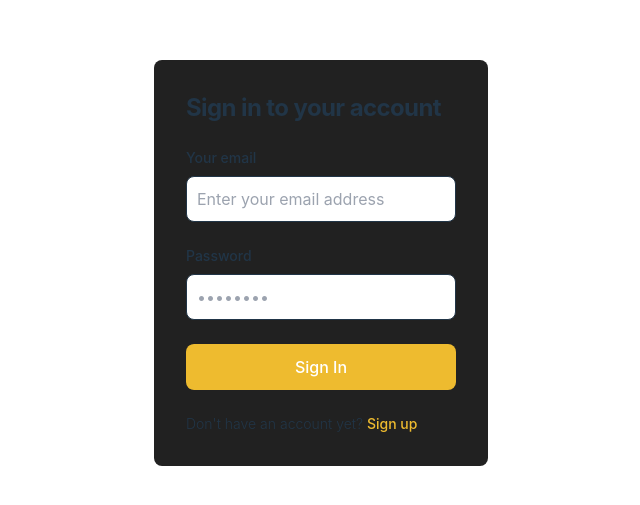
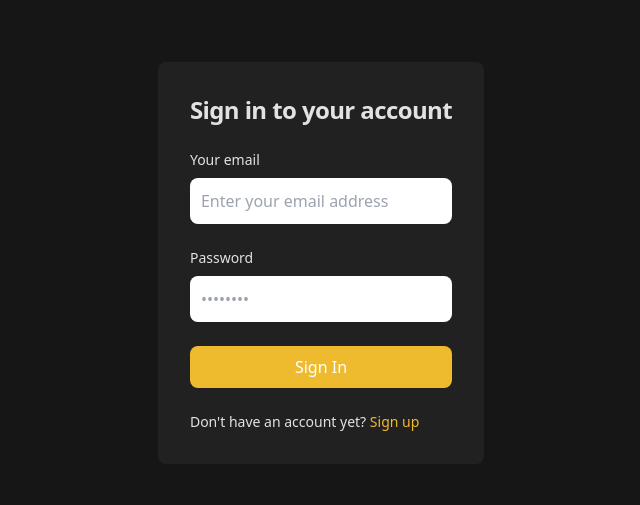
Before and after one commit to pedro-vieiraf/store-backend, a React (Vite) app in the folder store-frontend/: page / in a window 1280 px wide. Shown: the part 137-642 px from the top of the page, without its empty margins (319-959 px from the left). Built offline with nearby package versions, Linux system fonts and the light colour scheme.

Commit message:
🧹 style: refactor login/register

```diff
--- a/store-frontend/src/components/Header.tsx
+++ b/store-frontend/src/components/Header.tsx
@@ -9,7 +9,7 @@ function Header() {
                         <li>
                             <Link
                                 to="/products"
-                                className="text-saffron-200 hover:text-saffron-500 transition duration-300"
+                                className="text-saffron-200 hover:text-white hover:bg-saffron-500 px-3 py-1 rounded transition duration-300"
                             >
                                 Store
                             </Link>
@@ -17,7 +17,7 @@ function Header() {
                         <li>
                             <Link
                                 to="/cart"
-                                className="text-saffron-200 hover:text-saffron-500 transition duration-300"
+                                className="text-saffron-200 hover:text-white hover:bg-saffron-500 px-3 py-1 rounded transition duration-300"
                             >
                                 Shopping Cart
                             </Link>
@@ -25,7 +25,7 @@ function Header() {
                         <li>
                             <Link
                                 to="/profile"
-                                className="text-saffron-200 hover:text-saffron-500 transition duration-300"
+                                className="text-saffron-200 hover:text-white hover:bg-saffron-500 px-3 py-1 rounded transition duration-300"
                             >
                                 Profile
                             </Link>
--- a/store-frontend/src/index.css
+++ b/store-frontend/src/index.css
@@ -2,11 +2,13 @@
 @tailwind components;
 @tailwind utilities;
 
+html, body, #root {
+  height: 100%;
+  margin: 0;
+  padding: 0;
+}
+
 :root {
-  font-family: Inter, system-ui, Avenir, Helvetica, Arial, sans-serif;
-  line-height: 1.5;
-  font-weight: 400;
-
   color-scheme: light dark;
   color: rgba(255, 255, 255, 0.87);
   background-color: #161616;
@@ -17,56 +19,14 @@
   -moz-osx-font-smoothing: grayscale;
 }
 
-a {
-  font-weight: 500;
-  color: #646cff;
-  text-decoration: inherit;
-}
-a:hover {
-  color: #535bf2;
-}
-
 body {
-  margin: 0;
   display: flex;
   place-items: center;
   min-width: 320px;
   min-height: 100vh;
 }
 
-h1 {
-  font-size: 3.2em;
-  line-height: 1.1;
+button {
+  border: 1px solid transparent;
+  font-family: inherit;
 }
-
-button {
-  border-radius: 8px;
-  border: 1px solid transparent;
-  padding: 0.6em 1.2em;
-  font-size: 1em;
-  font-weight: 500;
-  font-family: inherit;
-  background-color: #1a1a1a;
-  cursor: pointer;
-  transition: border-color 0.25s;
-}
-button:hover {
-  border-color: #646cff;
-}
-button:focus,
-button:focus-visible {
-  outline: 4px auto -webkit-focus-ring-color;
-}
-
-@media (prefers-color-scheme: light) {
-  :root {
-    color: #213547;
-    background-color: #ffffff;
-  }
-  a:hover {
-    color: #747bff;
-  }
-  button {
-    background-color: #f9f9f9;
-  }
-}
--- a/store-frontend/src/pages/Login.tsx
+++ b/store-frontend/src/pages/Login.tsx
@@ -43,12 +43,13 @@ function Login() {
     // colocar uma mensagem de login inválido caso esteja errado
 
     return (
-        <div className="w-full rounded-lg md:mt-0 sm:max-w-md xl:p-0 bg-eeire-black-200">
+        <div className="w-full h-full flex items-center justify-center bg-gray-900">
+            <div className="rounded-lg mt-0 max-w-md bg-eeire-black-200">
                 <div className="p-6 space-y-4 md:space-y-6 sm:p-8 text-left">
                     <h1 className="text-xl font-bold leading-tight tracking-tight md:text-2xl">
                         Sign in to your account
                     </h1>
-                <form className="space-y-4 md:space-y-6" onSubmit={ handleSubmit }>
+                    <form className="space-y-6" onSubmit={ handleSubmit }>
                         <div>
                             <label htmlFor="email" className="block mb-2 text-sm font-medium">Your email</label>
                             <input type="email" onChange={ handleChange } name="email" id="email" placeholder="Enter your email address" className="border rounded-lg block w-full p-2.5"/>
@@ -57,9 +58,10 @@ function Login() {
                             <label htmlFor="password" className="block mb-2 text-sm font-medium">Password</label>
                             <input type="password" onChange={ handleChange } name="password" id="password" placeholder="••••••••" className="border rounded-lg block w-full p-2.5"/>
                         </div>
-                    <button className="w-full text-white bg-saffron-200 hover:bg-saffron-400">Sign In</button>
-                    <p className="text-sm font-light">Don't have an account yet? <Link to="/register" className="text-saffron-200 hover:text-saffron-500">Sign up</Link></p>
+                        <button className="w-full text-white bg-saffron-200 hover:bg-saffron-400 rounded-lg py-2 px-5 font-medium">Sign In</button>
+                        <p className="text-sm font-light">Don't have an account yet? <Link to="/register" className="text-saffron-200 hover:text-saffron-500 font-medium">Sign up</Link></p>
                     </form>
+                </div>
             </div>
         </div>
     )
--- a/store-frontend/src/pages/Register.tsx
+++ b/store-frontend/src/pages/Register.tsx
@@ -59,12 +59,13 @@ function Register() {
     }
 
     return (
-        <div className="w-full rounded-lg md:mt-0 sm:max-w-md xl:p-0 bg-eeire-black-200">
+        <div className="w-full h-full flex items-center justify-center bg-gray-900">
+            <div className="rounded-lg mt-0 max-w-md bg-eeire-black-200">
                 <div className="p-6 space-y-4 md:space-y-6 sm:p-8 text-left">
                     <h1 className="text-xl font-bold leading-tight tracking-tight md:text-2xl">
                         Create account
                     </h1>
-                <form className="space-y-4 md:space-y-6" onSubmit={ handleSubmit }>
+                    <form className="space-y-6" onSubmit={ handleSubmit }>
                         <div>
                             <label htmlFor="name" className="block mb-2 text-sm font-medium">Your name</label>
                             <input type="name" onChange={ handleChange } name="name" id="name" placeholder="Enter your name" className="border rounded-lg block w-full p-2.5"/>
@@ -81,9 +82,10 @@ function Register() {
                             <label htmlFor="password" className="block mb-2 text-sm font-medium">Your password</label>
                             <input type="password" onChange={ handleChange } name="password" id="password" placeholder="Enter your password" className="border rounded-lg block w-full p-2.5"/>
                         </div>
-                    <button className="w-full text-white bg-saffron-200 hover:bg-saffron-400">Register</button>
+                        <button className="w-full text-white bg-saffron-200 hover:bg-saffron-400 rounded-lg py-2 px-5 font-medium">Register</button>
                     </form>
-                <p className="text-sm font-light">Already registered? <Link to="/" className="text-saffron-200 hover:text-saffron-500">Sign in</Link></p>
+                    <p className="text-sm font-light">Already registered? <Link to="/" className="text-saffron-200 hover:text-saffron-500 font-medium">Sign in</Link></p>
+                </div>
             </div>
         </div>
     )
```
Lines whose indentation alone changed are shown as unchanged.
